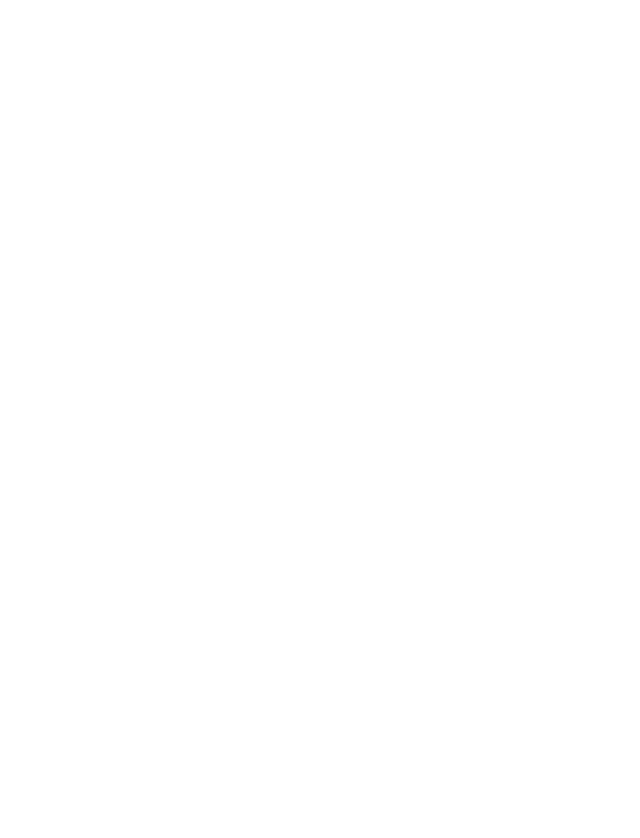
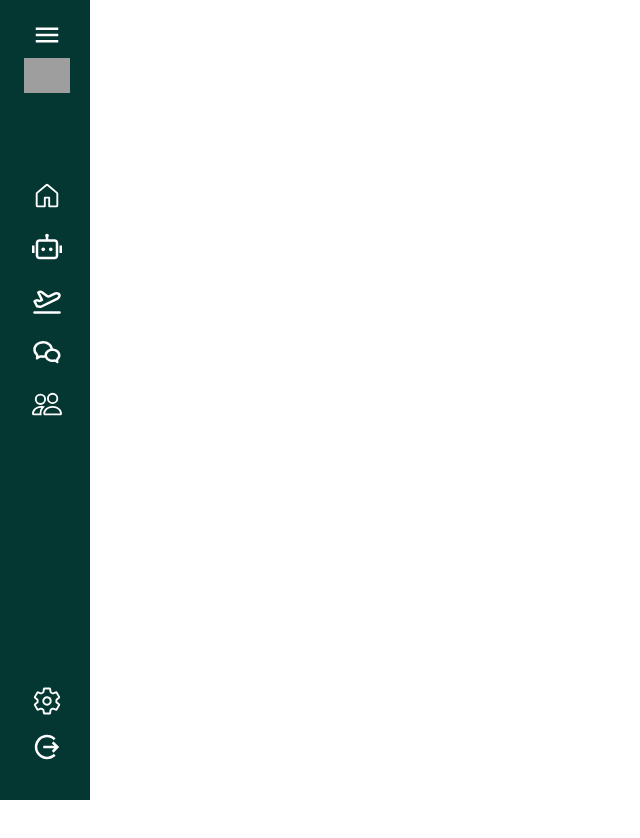
Before and after one commit to BSM-Global-Solution/evolvere, a React (Vite) app: page /dashboardUsuario in a window 1280 px wide. Shown: the top 838 px of the page, without its empty margins (0-640 px from the left). Before the commit the page ends 800 px from the top, so only its background shows below. Built offline with nearby package versions, Linux system fonts and the light colour scheme; grey boxes are pictures that could not be loaded; a web font is replaced by a local one.

Commit message:
feat(AppDashboardUsuario): feito a importação do HeaderUsuario

```diff
--- a/src/AppDashboardUsuario.tsx
+++ b/src/AppDashboardUsuario.tsx
@@ -1,9 +1,13 @@
 import { Outlet } from "react-router-dom";
+import HeaderUsuario from "./components/DashboardUsuario/HeaderUsuario";
 
 export default function AppDashboardUsuario() {
   return (
-    <main>
-        <Outlet />
-    </main>
+    <div className="min-h-screen flex">
+      <HeaderUsuario />
+      <main className="grow">
+          <Outlet />
+      </main>
+    </div>
 );
 }
```
